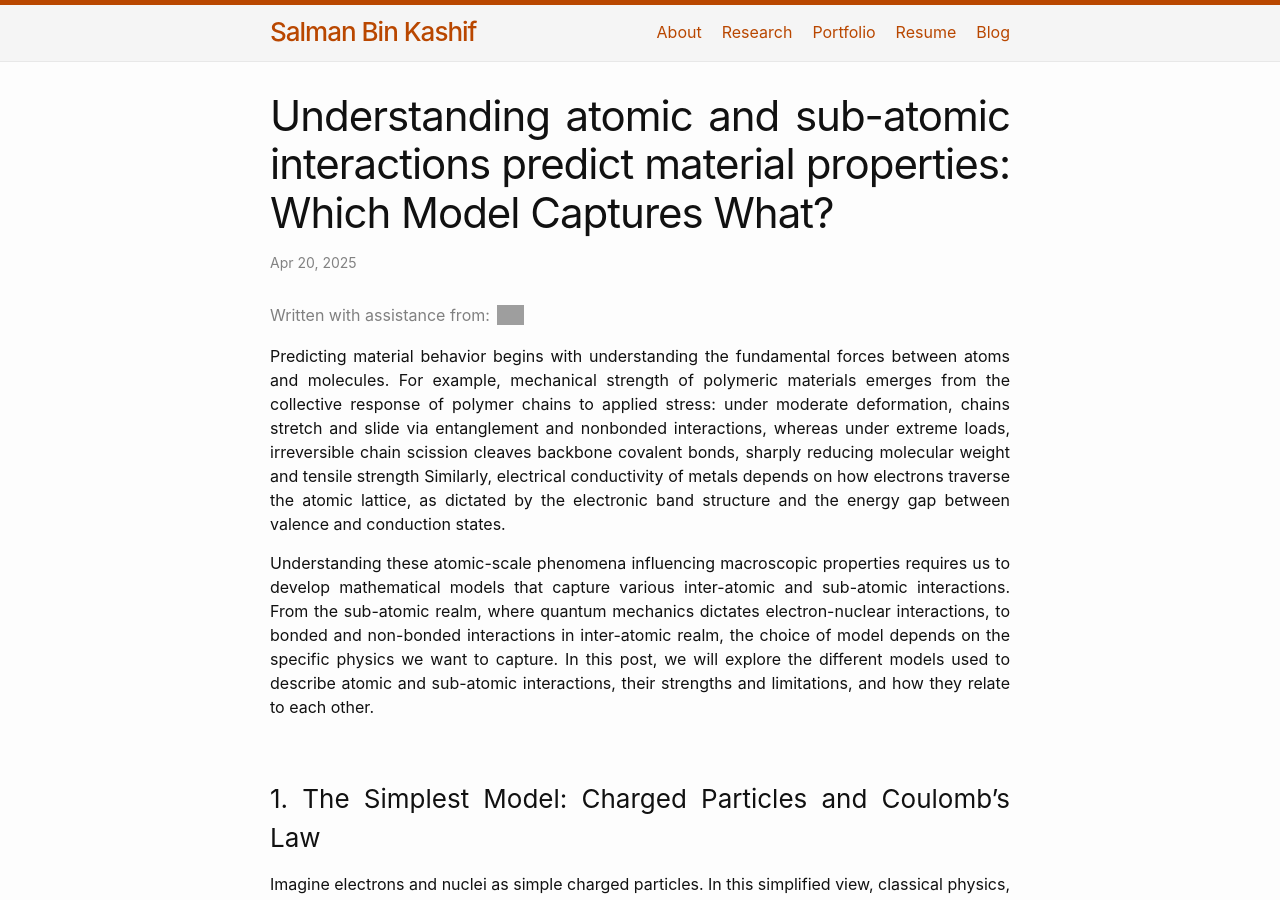
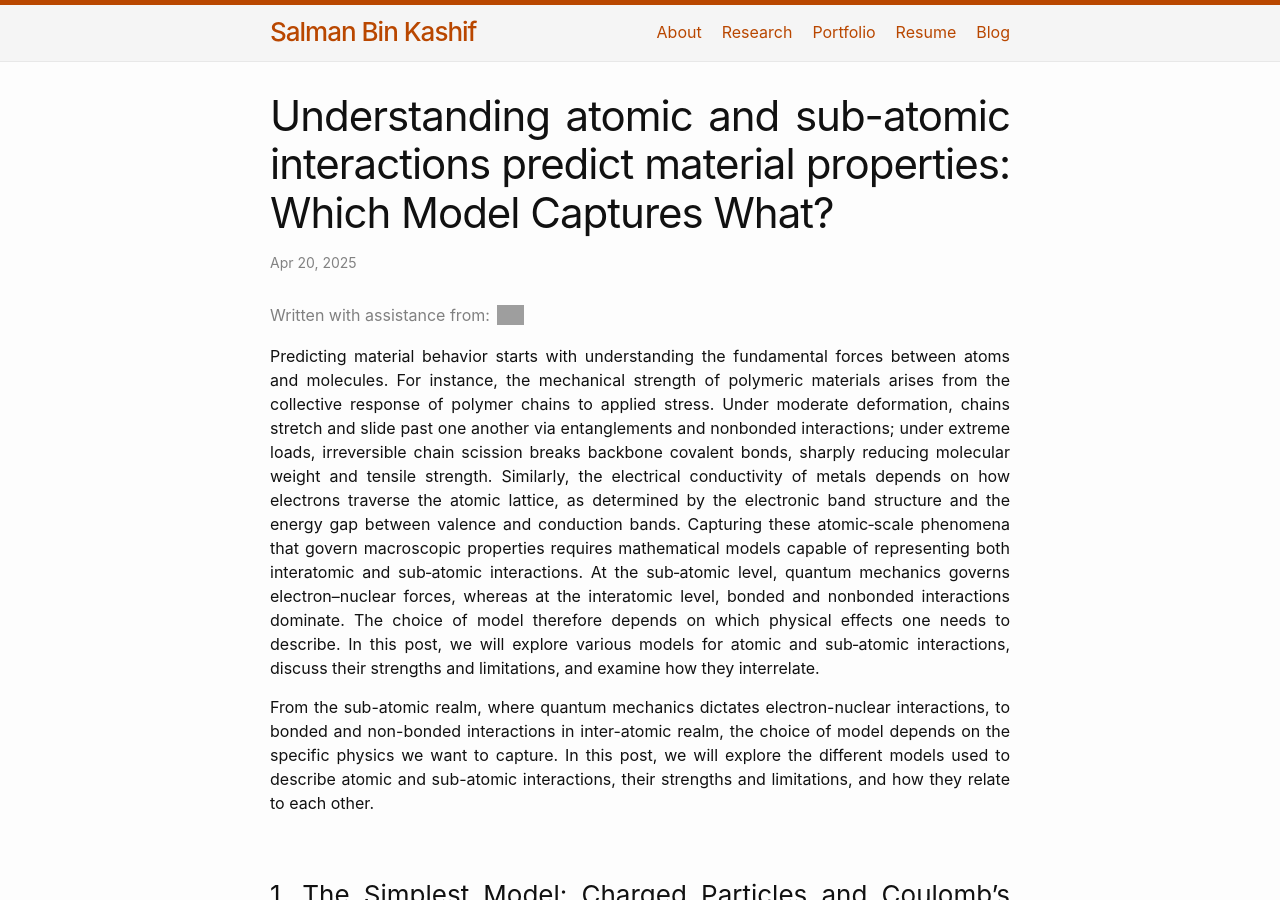
Before and after one commit to sbkashif/sbkashif.github.io, a Jekyll site: the page built from _posts/2025-04-20-which_model_do_what.md, in a window 1280 px wide and 900 px high. Built offline with Jekyll 4.4.1, drawn with Linux system fonts in a browser that asks for light colours; grey boxes are pictures that could not be loaded.

Commit message:
improve readibility of intro

```diff
--- a/_posts/2025-04-20-which_model_do_what.md
+++ b/_posts/2025-04-20-which_model_do_what.md
@@ -9,11 +9,12 @@ ai_assistants:
     url: https://chatgpt.com/share/680195d7-86f0-8006-95a2-5c36358798ca
 ---
 
-Predicting material behavior begins with understanding the fundamental forces between atoms and molecules. For example, mechanical strength of polymeric materials emerges from the collective response of polymer chains to applied stress: under moderate deformation, chains stretch and slide via entanglement and nonbonded interactions, whereas under extreme loads, irreversible chain scission cleaves backbone covalent bonds, sharply reducing molecular weight and tensile strength   Similarly, electrical conductivity of metals depends on how electrons traverse the atomic lattice, as dictated by the electronic band structure and the energy gap between valence and conduction states.
-
-Understanding these atomic-scale phenomena influencing macroscopic properties requires us to develop mathematical models that capture various inter-atomic and sub-atomic interactions. From the sub-atomic realm, where quantum mechanics dictates electron-nuclear interactions, to bonded and non-bonded interactions in inter-atomic realm, the choice of model depends on the specific physics we want to capture. In this post, we will explore the different models used to describe atomic and sub-atomic interactions, their strengths and limitations, and how they relate to each other.
+Predicting material behavior starts with understanding the fundamental forces between atoms and molecules. For instance, the mechanical strength of polymeric materials arises from the collective response of polymer chains to applied stress. Under moderate deformation, chains stretch and slide past one another via entanglements and nonbonded interactions; under extreme loads, irreversible chain scission breaks backbone covalent bonds, sharply reducing molecular weight and tensile strength. Similarly, the electrical conductivity of metals depends on how electrons traverse the atomic lattice, as determined by the electronic band structure and the energy gap between valence and conduction bands. Capturing these atomic‑scale phenomena that govern macroscopic properties requires mathematical models capable of representing both interatomic and sub‑atomic interactions. At the sub‑atomic level, quantum mechanics governs electron–nuclear forces, whereas at the interatomic level, bonded and nonbonded interactions dominate. The choice of model therefore depends on which physical effects one needs to describe. In this post, we will explore various models for atomic and sub‑atomic interactions, discuss their strengths and limitations, and examine how they interrelate.
 
 <!--more-->
+
+From the sub-atomic realm, where quantum mechanics dictates electron-nuclear interactions, to bonded and non-bonded interactions in inter-atomic realm, the choice of model depends on the specific physics we want to capture. In this post, we will explore the different models used to describe atomic and sub-atomic interactions, their strengths and limitations, and how they relate to each other.
+
 
 ### 1. The Simplest Model: Charged Particles and Coulomb's Law
 
```
